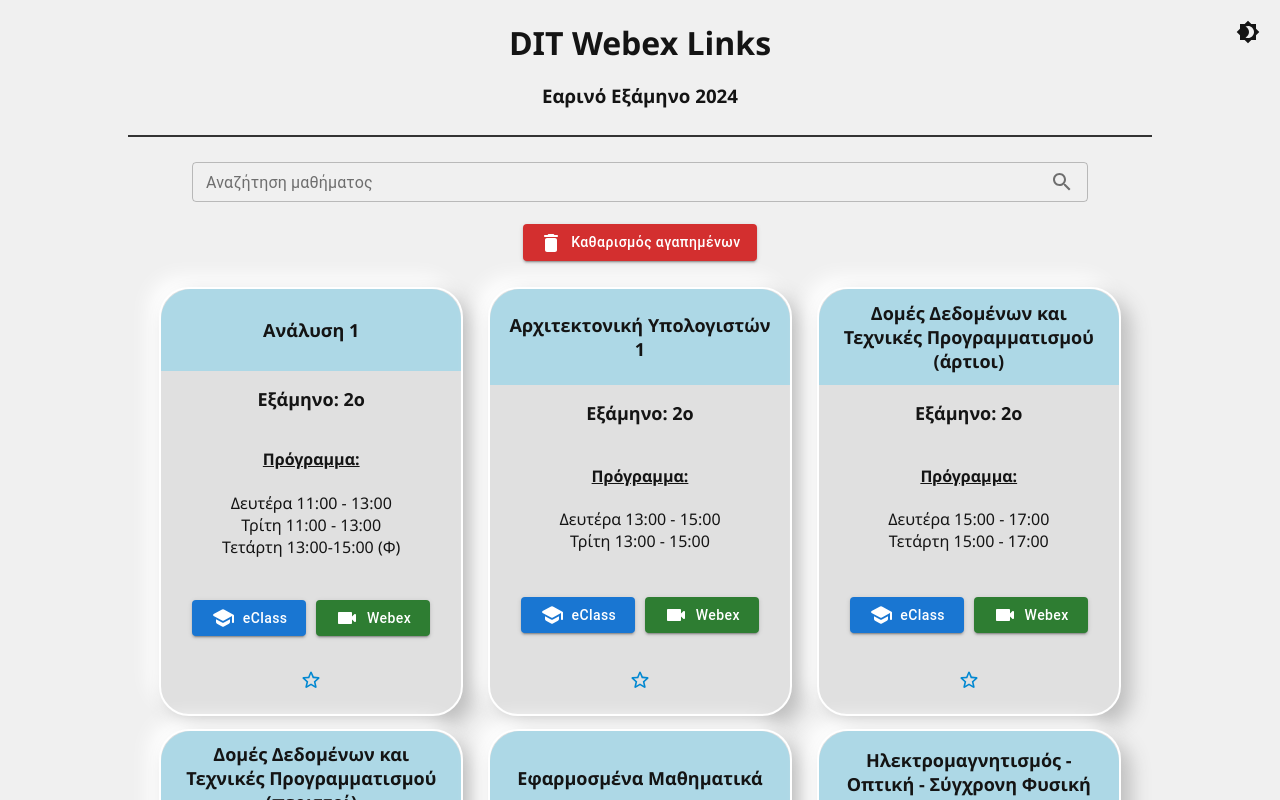
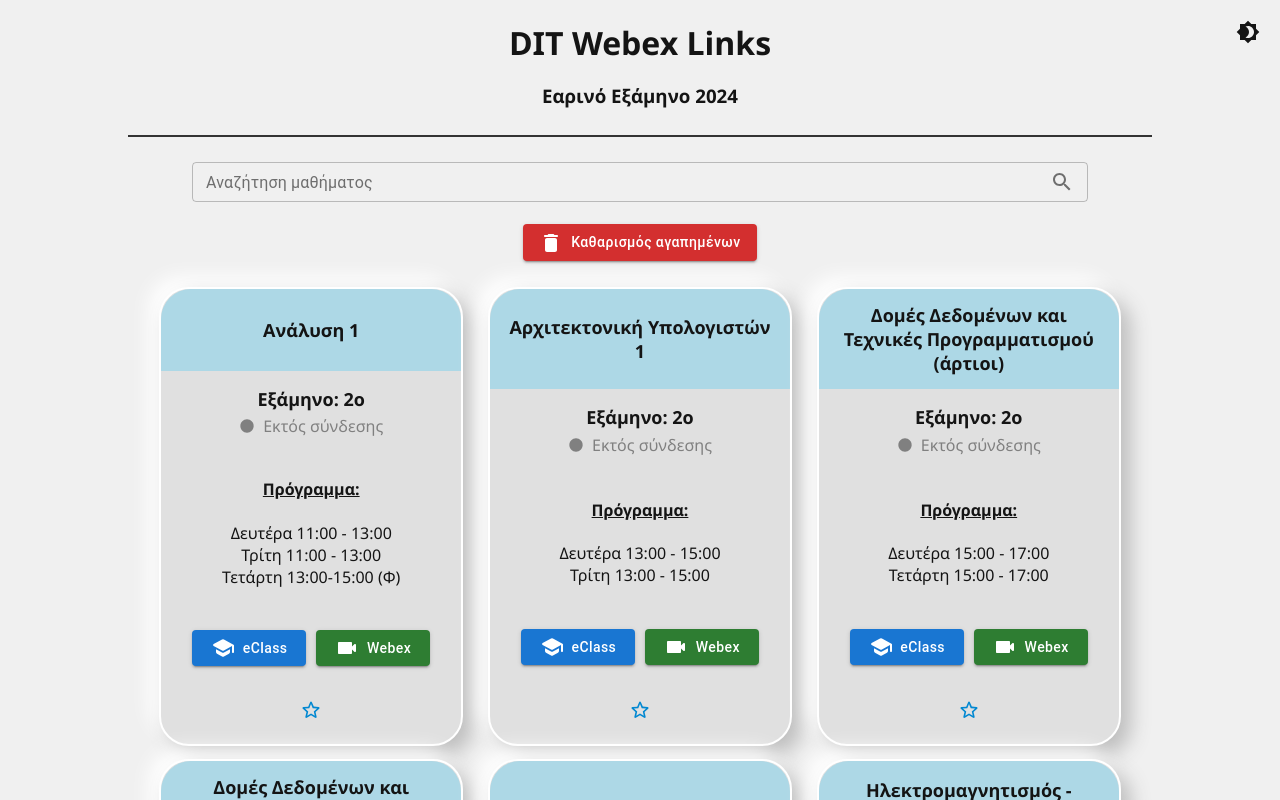
Before and after one commit to mgiannopoulos24/DIT-Webex-Links, a React (Create React App) app: page / in a window 1280 px wide. Shown: the top 800 px of the page. Built offline with nearby package versions, Linux system fonts and the light colour scheme.

Commit message:
Needs fixing. Added live indicator

```diff
--- a/src/CustomCard/CustomCard.jsx
+++ b/src/CustomCard/CustomCard.jsx
@@ -4,8 +4,13 @@ import StarIcon from '@mui/icons-material/StarRounded';
 import StarBorderIcon from '@mui/icons-material/StarBorderRounded';
 import VideocamRoundedIcon from '@mui/icons-material/VideocamRounded';
 import SchoolRoundedIcon from '@mui/icons-material/SchoolRounded';
+import { Circle } from "@mui/icons-material";
+import courseData from '../courseData.json';
 
 const CustomCard = ({ title, schedule, webex, eclass, semester, isFavorite, toggleFavorite,darkMode }) => {
+
+  console.log(schedule);
+
   const semesterColors = {
     2: '#add8e6',
     4: '#F5DD61',
@@ -22,11 +27,28 @@ const CustomCard = ({ title, schedule, webex, eclass, semester, isFavorite, togg
   };
 
 
-  const scheduleItems = schedule.split(', ');
+  const scheduleItems = typeof schedule === 'string' ? schedule.split(', ') : [];
 
   const handleFavoriteToggle = () => {
     toggleFavorite(title);
   };
+
+  function isLiveNow(dateTime, startDate, endDate) {
+    const time = dateTime.getTime();
+    return time >= startDate.getTime() && time <= endDate.getTime();
+  }
+
+  // const now = new Date();
+  const now = new Date();
+  const startTime = new Date(courseData.scheduleStart);
+  const endTime = new Date(courseData.scheduleEnd);
+  const live=isLiveNow(now, startTime, endTime);
+
+  if (isLiveNow(now, startTime, endTime)) {
+    console.log("Current time is between start and end time");
+  } else {
+    console.log("Current time is not between start and end time");
+  }
 
 
 
@@ -37,6 +59,15 @@ const CustomCard = ({ title, schedule, webex, eclass, semester, isFavorite, togg
       </div>
       <div className="content" style={{ flex: '1', display: 'flex', flexDirection: 'column', justifyContent: 'space-between' }}>
         <h6 style={{ fontWeight: "bold", fontSize: 18 }}>Εξάμηνο: {semester}ο</h6>
+        <div className="live-section" style={{ textAlign: 'center', display: 'flex', alignItems: 'center', justifyContent: 'center' }}>
+          <span style={{ display: 'flex' }}>
+            {live ? <Circle style={{ color: 'red', fontSize: '1em' }}/> : <Circle style={{ fontSize: '1em', color: 'gray' }}/>}
+          </span>
+          <p style={{ marginLeft: "8px", color: live ? 'red' : 'gray' }}>
+            {live ? 'Ζωντανά τώρα' : 'Eκτός σύνδεσης'}
+          </p>
+        </div>
+
         <div className="schedule-section">
           <h4 style={{ textDecoration: "underline", textAlign: "center" }}>Πρόγραμμα:</h4>
           <ul style={{ listStyle: "none", padding: "0", textAlign: "center" }}>
--- a/src/courseData.json
+++ b/src/courseData.json
@@ -187,12 +187,13 @@
   {
     "key": "24",
     "title": "Θεωρία Πληροφορίας και Κωδίκων",
-    "schedule": "Πέμπτη 13:00 - 17:00",
-    "webex": "https://www.youtube.com/watch?v=oHg5SJYRHA0",
-    "eclass": "https://eclass.uoa.gr/courses/D62/",
+    "scheduleStart": "2024-03-03T13:00:00Z",
+    "scheduleEnd": "2024-06-28T00:00:00Z",
+    "scheduleLabel": "Πέμπτη 13:00 - 17:00",
+    "webex": "link",
+    "eclass": "link",
     "semester": 6
   },
-
   {
     "key": "25",
     "title": "Θεωρία Υπολογισμού",
```
